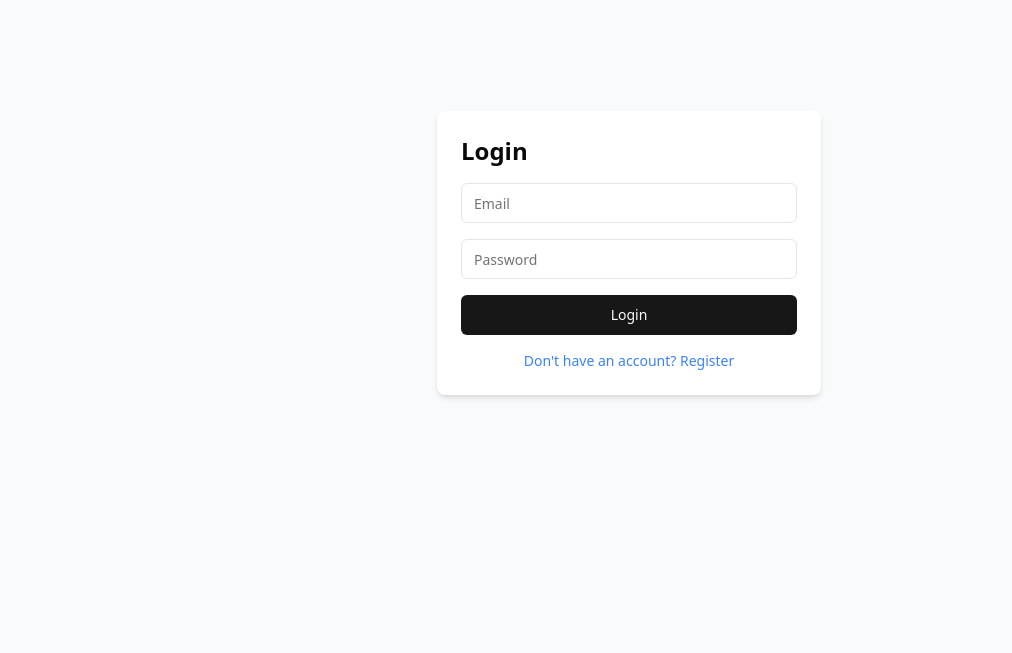
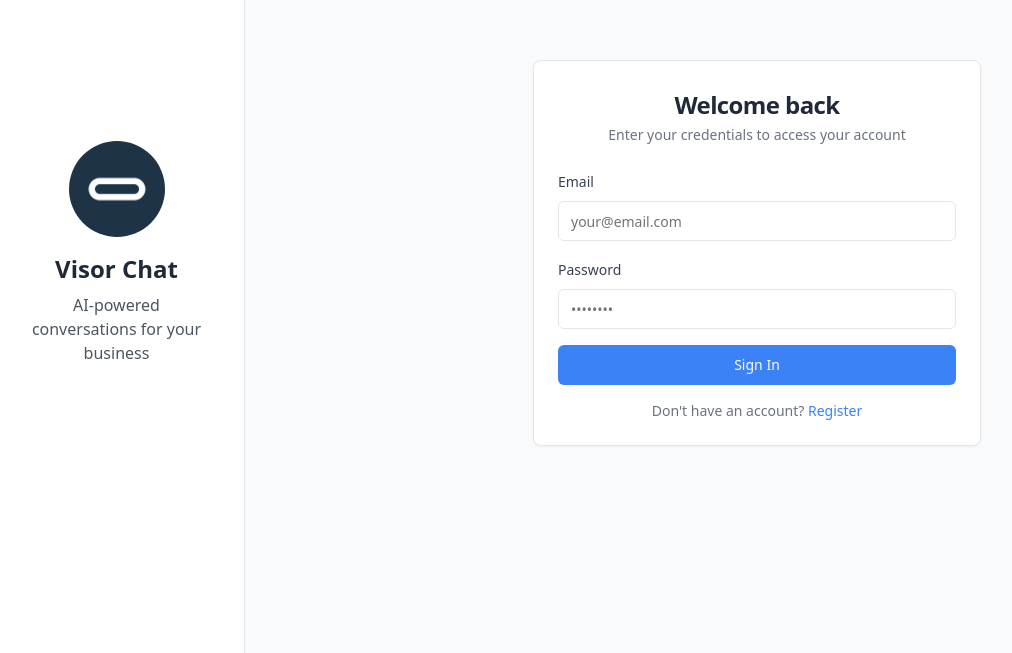
Before and after one commit to matnrocha/visor_chat, a React (Vite) app in the folder client/: page / in a window 1280 px wide. Shown: the part 147-800 px from the top of the page, without its empty margins (11-1023 px from the left). Built offline with nearby package versions, Linux system fonts and the light colour scheme; the HTML template or start-up script is replaced by a standard one.

Commit message:
feat(auth): add Login and Register Pages

```diff
--- a/client/src/pages/LoginPage.tsx
+++ b/client/src/pages/LoginPage.tsx
@@ -1,59 +1,135 @@
-/* eslint-disable @typescript-eslint/no-explicit-any */
-/* eslint-disable @typescript-eslint/no-unused-vars */
+import { Button } from "../components/ui/button";
+import { Input } from "../components/ui/input";
+import { Card, CardContent, CardHeader, CardTitle } from "../components/ui/card";
 import { useState } from "react";
 import { useNavigate } from "react-router-dom";
 import { authService } from "../services/authService";
-import { Input } from "../components/ui/input";
-import { Button } from "../components/ui/button";
+import logo from "../assets/logo.jpg";
+import { Avatar, AvatarImage } from '@radix-ui/react-avatar';
+import { Loader2 } from "lucide-react";
 
 export default function LoginPage() {
   const [email, setEmail] = useState("");
   const [password, setPassword] = useState("");
+  const [isLoading, setIsLoading] = useState(false);
   const [error, setError] = useState("");
   const navigate = useNavigate();
 
   const handleLogin = async (e: React.FormEvent) => {
     e.preventDefault();
+    setIsLoading(true);
+    setError("");
+
     try {
       await authService.login(email, password);
-      navigate("/dashboard");
-    } catch (err: any) {
-      setError("Invalid credentials");
+      navigate("/chat");
+    } catch (error) {
+      console.error("Login failed:", error);
+      setError("Invalid credentials. Please try again.");
+    } finally {
+      setIsLoading(false);
     }
   };
 
-
+  const handleRegisterRedirect = () => {
+    navigate("/register");
+  };
 
   return (
-    <div className="flex items-center justify-center min-h-screen bg-gray-50">
-      <form
-        onSubmit={handleLogin}
-        className="p-6 space-y-4 bg-white rounded-lg shadow-md w-96"
-      >
-        <h2 className="text-2xl font-bold">Login</h2>
+    <div className="flex min-h-screen bg-gray-50">
+      {/* Left sidebar */}
+      <div className="flex-col items-center justify-center hidden w-64 p-8 bg-white border-r border-gray-200 md:flex">
+        <Avatar className="w-24 h-24 mb-4">
+          <AvatarImage src={logo} className="rounded-full" />
+        </Avatar>
+        <h1 className="mb-2 text-2xl font-bold text-gray-800">Visor Chat</h1>
+        <p className="text-center text-gray-600">
+          AI-powered conversations for your business
+        </p>
+      </div>
+
+      {/* Main login area */}
+      <main className="flex items-center justify-center flex-1 p-8">
+        <Card className="w-full max-w-md bg-white shadow-sm">
+          <CardHeader className="space-y-1">
+            <div className="flex justify-center mb-4 md:hidden">
+              <Avatar className="w-16 h-16">
+                <AvatarImage src={logo} className="rounded-full" />
+              </Avatar>
+            </div>
+            <CardTitle className="text-2xl text-center text-gray-800">
+              Welcome back
+            </CardTitle>
+            <p className="text-sm text-center text-gray-500">
+              Enter your credentials to access your account
+            </p>
+          </CardHeader>
+
+          <CardContent>
+            <form onSubmit={handleLogin} className="space-y-4">
+              <div className="space-y-2">
+                <label htmlFor="email" className="text-sm font-medium text-gray-700">
+                  Email
+                </label>
                 <Input
-          placeholder="Email"
+                  id="email"
                   type="email"
+                  placeholder="your@email.com"
                   value={email}
                   onChange={(e) => setEmail(e.target.value)}
+                  required
+                  className="focus-visible:ring-blue-500"
                 />
+              </div>
+
+              <div className="space-y-2">
+                <label htmlFor="password" className="text-sm font-medium text-gray-700">
+                  Password
+                </label>
                 <Input
-          placeholder="Password"
+                  id="password"
                   type="password"
+                  placeholder="••••••••"
                   value={password}
                   onChange={(e) => setPassword(e.target.value)}
+                  required
+                  className="focus-visible:ring-blue-500"
                 />
-        {error && <p className="text-sm text-red-500">{error}</p>}
-        <Button type="submit" className="w-full">
-          Login
+              </div>
+
+              {error && (
+                <p className="text-sm text-center text-red-500">{error}</p>
+              )}
+
+              <Button
+                type="submit"
+                className="w-full bg-blue-500 hover:bg-blue-600"
+                disabled={isLoading}
+              >
+                {isLoading ? (
+                  <>
+                    <Loader2 className="w-4 h-4 mr-2 animate-spin" />
+                    Signing in...
+                  </>
+                ) : (
+                  "Sign In"
+                )}
               </Button>
-        <p
-          className="text-sm text-center text-blue-500 cursor-pointer"
-          onClick={() => navigate("/register")}
+            </form>
+
+            <div className="mt-4 text-sm text-center text-gray-500">
+              Don't have an account?{' '}
+              <button
+                type="button"
+                onClick={handleRegisterRedirect}
+                className="text-blue-500 hover:underline focus:outline-none"
               >
-          Don't have an account? Register
-        </p>
-      </form>
+                Register
+              </button>
+            </div>
+          </CardContent>
+        </Card>
+      </main>
     </div>
   );
 }
--- a/client/src/pages/RegisterPage.tsx
+++ b/client/src/pages/RegisterPage.tsx
@@ -1,62 +1,152 @@
+import { Button } from "../components/ui/button";
+import { Input } from "../components/ui/input";
+import { Card, CardContent, CardHeader, CardTitle } from "../components/ui/card";
 import { useState } from "react";
 import { useNavigate } from "react-router-dom";
 import { authService } from "../services/authService";
-import { Input } from "../components/ui/input";
-import { Button } from "../components/ui/button";
+import logo from "../assets/logo.jpg";
+import { Avatar, AvatarImage } from '@radix-ui/react-avatar';
+import { Loader2 } from "lucide-react";
 
 export default function RegisterPage() {
   const [name, setName] = useState("");
   const [email, setEmail] = useState("");
   const [password, setPassword] = useState("");
+  const [isLoading, setIsLoading] = useState(false);
   const [error, setError] = useState("");
   const navigate = useNavigate();
 
   const handleRegister = async (e: React.FormEvent) => {
     e.preventDefault();
+    setIsLoading(true);
+    setError("");
+
     try {
-      await authService.register( name, email, password );
-      navigate("/login");
-    } catch (err: any) {
-      setError("Registration failed");
+      await authService.register(name, email, password);
+      await authService.login(email, password);
+      navigate("/chat");
+    } catch (error) {
+      console.error("Registration failed:", error);
+      setError("Registration failed. Please try again.");
+    } finally {
+      setIsLoading(false);
     }
   };
 
+  const handleLoginRedirect = () => {
+    navigate("/login");
+  };
+
   return (
-    <div className="flex items-center justify-center min-h-screen bg-gray-50">
-      <form
-        onSubmit={handleRegister}
-        className="p-6 space-y-4 bg-white rounded-lg shadow-md w-96"
-      >
-        <h2 className="text-2xl font-bold">Register</h2>
+    <div className="flex min-h-screen bg-gray-50">
+      {/* Left sidebar */}
+      <div className="flex-col items-center justify-center hidden w-64 p-8 bg-white border-r border-gray-200 md:flex">
+        <Avatar className="w-24 h-24 mb-4">
+          <AvatarImage src={logo} className="rounded-full" />
+        </Avatar>
+        <h1 className="mb-2 text-2xl font-bold text-gray-800">Visor Chat</h1>
+        <p className="text-center text-gray-600">
+          AI-powered conversations for your business
+        </p>
+      </div>
+
+      {/* Main registration area */}
+      <main className="flex items-center justify-center flex-1 p-8">
+        <Card className="w-full max-w-md bg-white shadow-sm">
+          <CardHeader className="space-y-1">
+            <div className="flex justify-center mb-4 md:hidden">
+              <Avatar className="w-16 h-16">
+                <AvatarImage src={logo} className="rounded-full" />
+              </Avatar>
+            </div>
+            <CardTitle className="text-2xl text-center text-gray-800">
+              Create an account
+            </CardTitle>
+            <p className="text-sm text-center text-gray-500">
+              Enter your details to get started
+            </p>
+          </CardHeader>
+
+          <CardContent>
+            <form onSubmit={handleRegister} className="space-y-4">
+              <div className="space-y-2">
+                <label htmlFor="name" className="text-sm font-medium text-gray-700">
+                  Full Name
+                </label>
                 <Input
-          placeholder="Name"
+                  id="name"
                   type="text"
+                  placeholder="John Doe"
                   value={name}
                   onChange={(e) => setName(e.target.value)}
+                  required
+                  className="focus-visible:ring-blue-500"
                 />
+              </div>
+
+              <div className="space-y-2">
+                <label htmlFor="email" className="text-sm font-medium text-gray-700">
+                  Email
+                </label>
                 <Input
-          placeholder="Email"
+                  id="email"
                   type="email"
+                  placeholder="your@email.com"
                   value={email}
                   onChange={(e) => setEmail(e.target.value)}
+                  required
+                  className="focus-visible:ring-blue-500"
                 />
+              </div>
+
+              <div className="space-y-2">
+                <label htmlFor="password" className="text-sm font-medium text-gray-700">
+                  Password
+                </label>
                 <Input
-          placeholder="Password"
+                  id="password"
                   type="password"
+                  placeholder="••••••••"
                   value={password}
                   onChange={(e) => setPassword(e.target.value)}
+                  required
+                  className="focus-visible:ring-blue-500"
                 />
-        {error && <p className="text-sm text-red-500">{error}</p>}
-        <Button type="submit" className="w-full">
-          Register
+              </div>
+
+              {error && (
+                <p className="text-sm text-center text-red-500">{error}</p>
+              )}
+
+              <Button
+                type="submit"
+                className="w-full bg-blue-500 hover:bg-blue-600"
+                disabled={isLoading}
+              >
+                {isLoading ? (
+                  <>
+                    <Loader2 className="w-4 h-4 mr-2 animate-spin" />
+                    Creating account...
+                  </>
+                ) : (
+                  "Register"
+                )}
               </Button>
-        <p
-          className="text-sm text-center text-blue-500 cursor-pointer"
-          onClick={() => navigate("/login")}
+            </form>
+
+            <div className="mt-4 text-sm text-center text-gray-500">
+              Already have an account?{' '}
+              <button
+                type="button"
+                onClick={handleLoginRedirect}
+                className="text-blue-500 hover:underline focus:outline-none"
               >
-          Already have an account? Login
-        </p>
-      </form>
+                Login
+              </button>
+            </div>
+          </CardContent>
+        </Card>
+      </main>
     </div>
   );
 }
```
Lines whose indentation alone changed are shown as unchanged.
